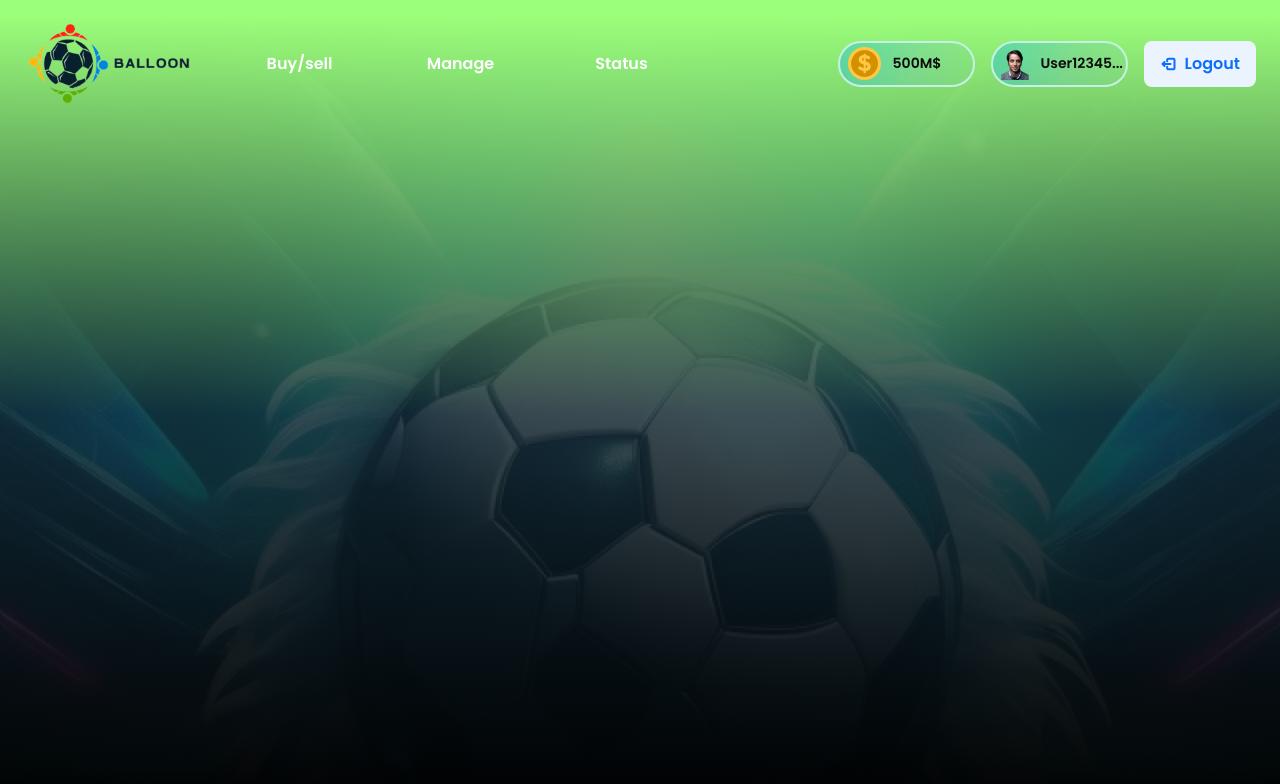
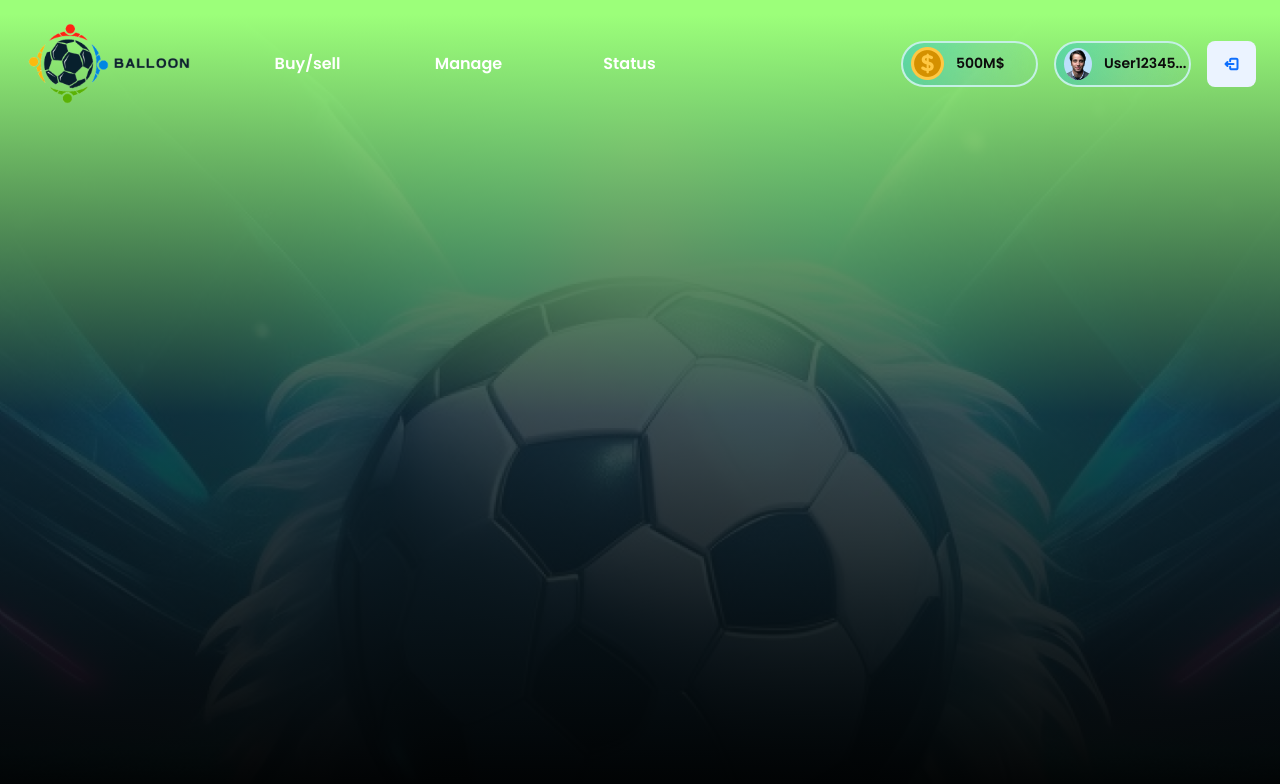
Before and after one commit to uniga-internship-project/balloon, an Angular app: page /user in a window 1280 px wide. Shown: the top 784 px of the page. Built offline with nearby package versions, Linux system fonts and the light colour scheme; sample sign-in values are in the browser's storage; what ng-http-loader would draw is missing.

Commit message:
style : navbar

```diff
--- a/src/app/features/user/pages/inside-bar-user/inside-bar-user.component.html
+++ b/src/app/features/user/pages/inside-bar-user/inside-bar-user.component.html
@@ -1,4 +1,5 @@
 <div class="navbar navbar-expand-lg navbar-dark fixed-top p-3 m-auto">
+
     <a class="navbar-brand">
         <img
             src="assets/img/logo.png"
@@ -7,26 +8,25 @@
             [class.active]="selectedNavItem === 'main'"
             (click)="toggleselectedOption('main')" />
     </a>
-    <div class="navbar-nav ml-auto d-flex gap-4">
-    <a class="nav-item nav-link nav-left"
-        [class.active]="selectedNavItem === 'buy-sell'"
-        (click)="toggleselectedOption('buy-sell')">Buy/sell</a>
-    <a class="nav-item nav-link nav-left"
-        [class.active]="selectedNavItem === 'manage'"
-        (click)="toggleselectedOption('manage')">Manage</a>
-    <a class="nav-item nav-link nav-left"
-        [class.active]="selectedNavItem === 'status'"
-        (click)="toggleselectedOption('status')">Status</a>
-    </div>
-    <div class="collapse navbar-collapse justify-content-end m-2" id="navbarNav">
-    <div class="navbar-nav d-flex gap-3">
-        <a class="nav-item nav-link nav-right px-2" href="#">
-            <img src="assets/img/coin.png" alt="">
-            500M$</a>
-        <a class="nav-item nav-link nav-right profile" href="#">
-            <img src="assets/img/profile.png" alt="">
-            User12345...</a>
-            <button class="button button--light-primary w-30" (click)="logout()">
+
+    <button class="navbar-toggler" type="button" data-toggle="collapse" data-target="#navbarNav" aria-controls="navbarNav" aria-expanded="false" aria-label="Toggle navigation">
+        <span class="navbar-toggler-icon"></span>
+    </button>
+
+    <div class="collapse navbar-collapse justify-content-between m-2" id="navbarNav">
+        <div class="navbar-nav ml-auto d-flex gap-4 me-5">
+            <a class="nav-item nav-link nav-left" [class.active]="selectedNavItem === 'buy-sell'" (click)="toggleselectedOption('buy-sell')">Buy/sell</a>
+            <a class="nav-item nav-link nav-left" [class.active]="selectedNavItem === 'manage'" (click)="toggleselectedOption('manage')">Manage</a>
+            <a class="nav-item nav-link nav-left" [class.active]="selectedNavItem === 'status'" (click)="toggleselectedOption('status')">Status</a>
+        </div>
+        <div class="navbar-nav d-flex gap-3">
+            <a class="nav-item nav-link nav-right px-2" >
+                <img src="assets/img/coin.png" alt=""> 500M$
+            </a>
+            <a class="nav-item nav-link nav-right profile" >
+                <img src="assets/img/profile.png" alt=""> User12345...
+            </a>
+            <button class="button button--light-primary btn-logout w-30" (click)="logout()">
                 <svg
                 width="17"
                 height="16"
@@ -49,8 +49,7 @@
                     stroke-linejoin="round"
                 />
                 </svg>
-                Logout
             </button>
-    </div>
+        </div>
     </div>
 </div>
--- a/src/app/features/user/pages/inside-bar-user/inside-bar-user.component.scss
+++ b/src/app/features/user/pages/inside-bar-user/inside-bar-user.component.scss
@@ -61,3 +61,38 @@
         margin-right: 12px;
     }
 }
+.profile {
+    white-space: nowrap;
+    overflow: hidden;
+    text-overflow: ellipsis;
+    img{
+        width: 32px;
+        height: 32px;
+        border-radius: 50%;
+        background-color:   #BCDFFB;
+    }
+}
+
+
+@media (max-width: 991.98px) {
+    .nav-left, .nav-right,.btn-logout{
+        margin-bottom: 15px;
+        width: 100%;
+        &:hover{
+            width: 100%;
+        }
+    }
+}
+
+@media (max-width: 575.98px) {
+    .nav-left, .nav-right {
+        font-size: 12px;
+        padding: 5px 10px;
+        &:hover{
+            width: 100%;
+        }
+    }
+}
+.navbar {
+    z-index: 1000;
+}
--- a/src/index.html
+++ b/src/index.html
@@ -12,6 +12,11 @@
       href="https://fonts.googleapis.com/css2?family=Poppins:wght@400;600&display=swap"
       rel="stylesheet"
     />
+    <script src="https://code.jquery.com/jquery-3.5.1.slim.min.js"></script>
+    <script src="https://cdn.jsdelivr.net/npm/@popperjs/core@2.9.3/dist/umd/popper.min.js"></script>
+    <script src="https://stackpath.bootstrapcdn.com/bootstrap/4.5.2/js/bootstrap.min.js"></script>
+    <script src="https://stackpath.bootstrapcdn.com/bootstrap/5.0.0-alpha3/js/bootstrap.min.js"></script>
+
   </head>
   <body>
     <app-root></app-root>
```
